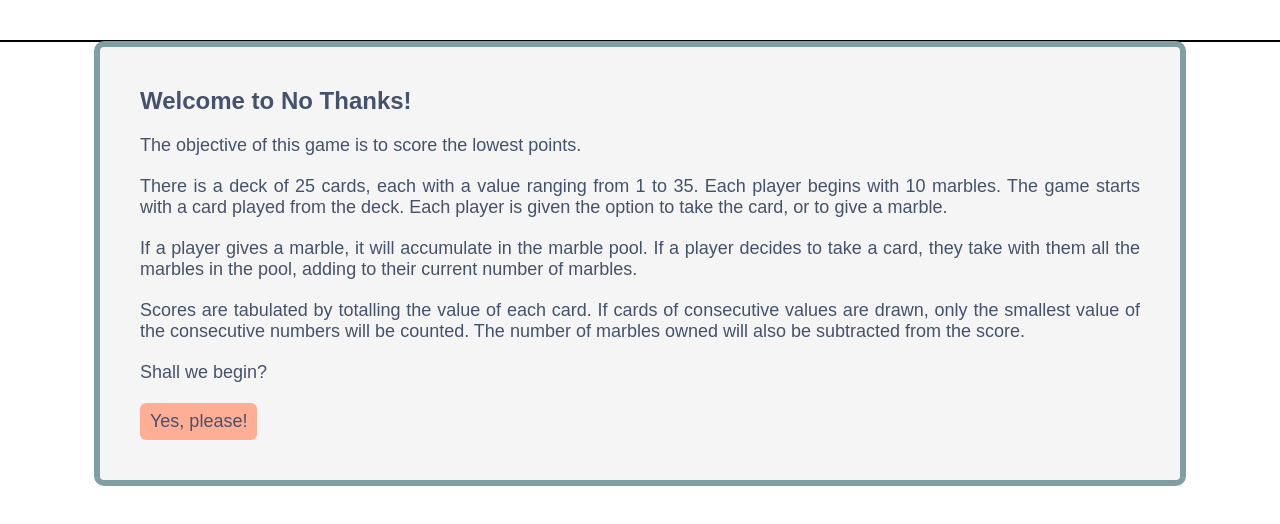
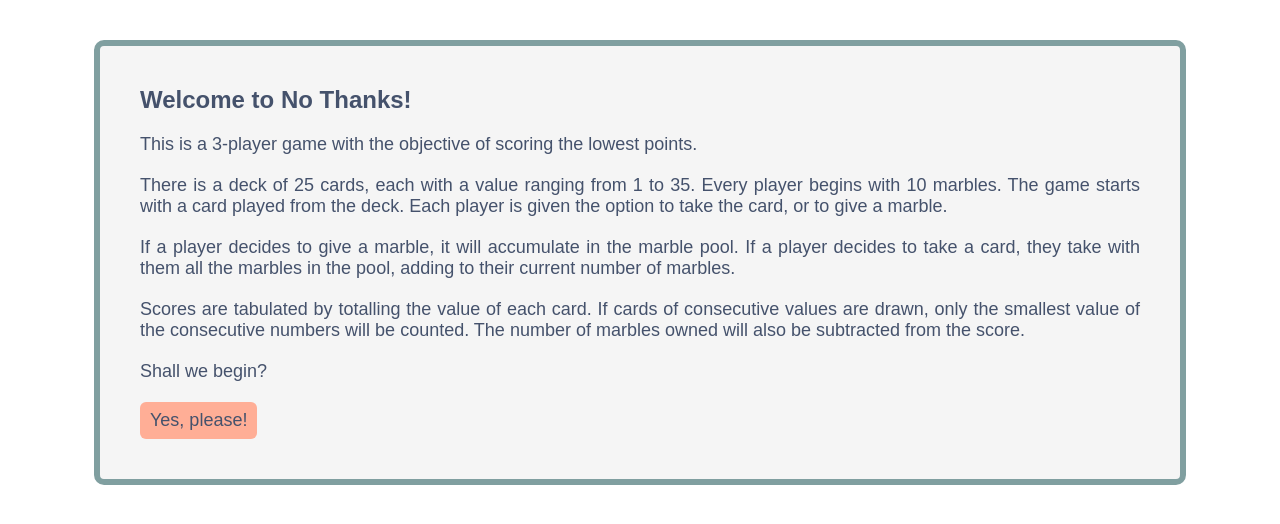
Before and after one commit to tanwsc/NoThanksProject, a plain HTML site: page index.html in a window 1280 px wide. Shown: the part 80-604 px from the top of the page. Drawn offline with nearby package versions, Linux system fonts and the light colour scheme.

Commit message:
minor changes to styling

```diff
--- a/index.html
+++ b/index.html
@@ -14,15 +14,15 @@
     <div class="intro-container">
       <div class="intro">
         <h2>Welcome to No Thanks!</h2>
-        <p>The objective of this game is to score the lowest points.</p>
+        <p>This is a 3-player game with the objective of scoring the lowest points.</p>
         <p>
           There is a deck of 25 cards, each with a value ranging from 1 to 35.
-          Each player begins with 10 marbles. The game starts with a card played
+          Every player begins with 10 marbles. The game starts with a card played
           from the deck. Each player is given the option to take the card, or to
           give a marble.
         </p>
         <p>
-          If a player gives a marble, it will accumulate in the marble pool. If
+          If a player decides to give a marble, it will accumulate in the marble pool. If
           a player decides to take a card, they take with them all the marbles
           in the pool, adding to their current number of marbles.
         </p>
--- a/style.css
+++ b/style.css
@@ -21,7 +21,7 @@ h1 {
 }
 
 div {
-  border: 1px solid black;
+  /* border: 1px solid black; */
 }
 
 p {
```
